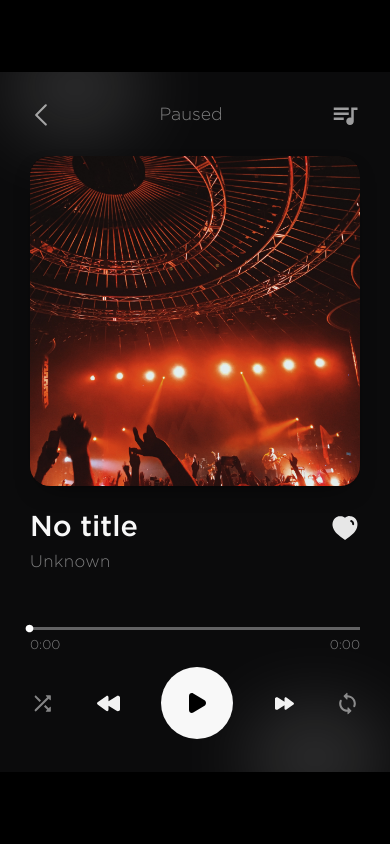
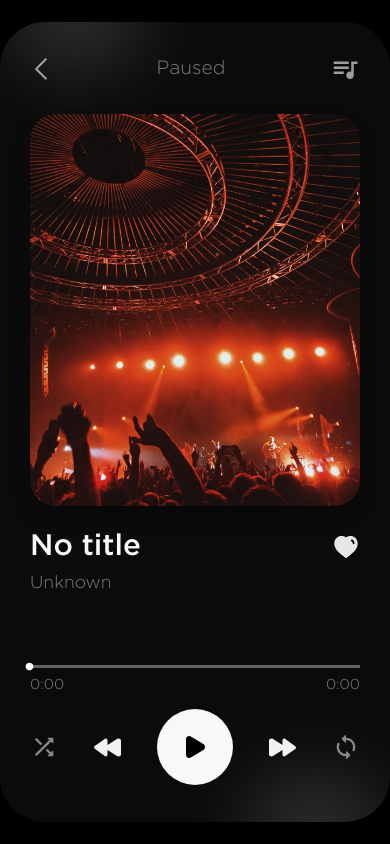
Before and after one commit to NavidMoeinDarbari/musicplayer, a React (Create React App) app: page / in a window 390 px wide. Built offline with nearby package versions, Linux system fonts and the light colour scheme; the HTML template or start-up script is replaced by a standard one.

Commit message:
some small changes in UI

```diff
--- a/src/components/Player.js
+++ b/src/components/Player.js
@@ -40,7 +40,6 @@ const Player = () => {
    const changeHandler = () => {
       audioNamesSubstr(input.current.files)
       timeHandler()
-      addToFavorites()
    }
 
    const audioNamesSubstr = (audioList) => {
@@ -142,9 +141,9 @@ const Player = () => {
    }
 
    return (
-      <div className="relative overflow-hidden w-300 h-600 bg-0b0b0c rounded-40 font-gothamBold sm:w-screen sm:h-screen sm:rounded-none lg:w-400 lg:h-700">
+      <div className="relative overflow-hidden w-300 h-600 bg-0b0b0c rounded-40 font-gothamBold sm:w-screen sm:h-screen sm:rounded-none lg:w-400 lg:h-800 lg:rounded-45">
          <div className="absolute flex flex-col justify-start w-full h-full">
-            <header className="w-full h-12% bg-transparent">
+            <header className="w-full h-12% bg-transparent lg:h-11.5%">
                <div className="w-full h-full flex justify-between items-center pt-0.5 px-26 pb-0 lg:px-30">
                   <img src={ArrowLeft} className="z-10 transition duration-200 cursor-pointer w-17 opacity-60 hover:opacity-90 lg:w-22"/>
                   <p className={`${playState? 'animate-colorAnimation' : 'animate-none'} text-ffffff77 font-gothamThin text-headerTxtSize sm:text-base lg:text-headerTxtLg`}>{playState ? 'Playing now' : 'Paused'}</p>
@@ -155,19 +154,19 @@ const Player = () => {
                   <audio src={`songs/${audioNames[indexNumber]}`} ref={player}></audio>
                </div>
             </header>
-            <main className="w-full h-68% z-10">
-               <div className="w-full h-75% pt-0 px-25 pb-27 lg:px-30">
-                  <div className="flex items-center justify-center w-full h-full overflow-hidden bg-black rounded-20 shadow-coverImgShadow">
+            <main className="w-full h-68% z-10 lg:h-69.5%">
+               <div className="w-full h-75% pt-0 px-25 pb-25 lg:px-30">
+                  <div className="flex items-center justify-center w-full h-full overflow-hidden bg-black rounded-20 shadow-coverImgShadow lg:rounded-25">
                      <img src={CoverImage} className="object-cover w-full h-full"/>
                   </div>
                </div>
                <div className="w-full h-25% flex flex-col justify-between py-0 px-25 lg:px-30">
-                  <div className="relative flex flex-col justify-between w-full h-60 lg:w-70">
-                     <div className="flex flex-row items-center justify-between h-1/2">
+                  <div className="relative flex flex-col justify-between w-full gap-5 h-60 lg:w-70 lg:gap-3">
+                     <div className="flex flex-row items-center justify-between h-full">
                         <h1 className="flex items-center justify-between h-full font-gothamMedium text-songNameSize text-F8F8F8 sm:text-2xl lg:text-songNameLg">{audioFiles.length ? audioFiles[indexNumber].songName : 'No title'}</h1>
-                        <img src={localStorage.getItem(`${indexNumber}`) && isLiked ? RedHeart : WhiteHeart } className="cursor-pointer w-23 opacity-90 lg:w-30" onClick={addToFavorites}/>
+                        <img src={localStorage.getItem(`${indexNumber}`) && isLiked ? RedHeart : WhiteHeart } className="cursor-pointer w-23 opacity-90 lg:w-28" onClick={addToFavorites}/>
                      </div>
-                     <p className="h-35% flex justify-start items-center text-ffffff79 text-infoTxtSize tracking-wide font-gothamThin leading-17 sm:text-headerTxtSize lg:text-musicInfoLg">{audioFiles.length ? audioFiles[indexNumber].artist : 'Unknown'}</p>
+                     <p className="items-center justify-start h-full text-ffffff79 text-infoTxtSize font-gothamThin leading-17 sm:text-headerTxtSize lg:text-musicInfoLg">{audioFiles.length ? audioFiles[indexNumber].artist : 'Unknown'}</p>
                   </div>
                   <div className="relative w-full h-40 flex justify-center items-end pb-0.5">
                      <div className="relative flex items-center justify-start w-full h-3 cursor-pointer bg-ffffff5c" onClick={seekingHandler}>
@@ -184,17 +183,17 @@ const Player = () => {
                   </div>
                </div>
             </main>
-            <footer className="w-full h-20% flex justify-center items-center pt-0.5 px-25 pb-0 lg:px-30">
+            <footer className="w-full h-20% flex justify-center items-center pt-0.5 px-25 pb-0 lg:px-30 lg:h-19%">
                <div className="flex flex-row items-center justify-between w-full">
-                  <img src={Shuffle} className="opacity-50 controlsImg w-21 hover:opacity-95 lg:w-25" style={{opacity: shuffleState && '100%'}} onClick={() => setShuffleState(!shuffleState)}/>
-                  <img src={Next_Previous} className="rotate-180 controlsImg w-19 opacity-95 hover:opacity-60 lg:w-23" onClick={() => indexNumberHandler('decrease')}/>
-                  <div className="z-10 flex items-center justify-center transition duration-200 rounded-full cursor-pointer w-66 h-66 hover:opacity-60 bg-F8F8F8 lg:w-72 lg:h-72" onClick={playPauseHandler}>
+                  <img src={Shuffle} className="opacity-50 controlsImg w-21 hover:opacity-95 lg:w-28" style={{opacity: shuffleState && '100%'}} onClick={() => setShuffleState(!shuffleState)}/>
+                  <img src={Next_Previous} className="rotate-180 controlsImg w-19 opacity-95 hover:opacity-60 lg:w-27" onClick={() => indexNumberHandler('decrease')}/>
+                  <div className="z-10 flex items-center justify-center transition duration-200 rounded-full cursor-pointer w-66 h-66 hover:opacity-60 bg-F8F8F8 lg:w-76 lg:h-76" onClick={playPauseHandler}>
                      {
-                        playState? <img className="controlsImg w-15 hover:opacity-100 lg:w-17" src={Pause}/> : <img className="controlsImg w-15 hover:opacity-100 lg:w-17" src={Play}/>
+                        playState? <img className="controlsImg w-15 hover:opacity-100 lg:w-19" src={Pause}/> : <img className="controlsImg w-15 hover:opacity-100 lg:w-19" src={Play}/>
                      }
                   </div>
-                  <img src={Next_Previous} className="controlsImg w-19 opacity-95 hover:opacity-60" onClick={() => indexNumberHandler('increase')}/>
-                  <img src={Repeat} className="opacity-50 controlsImg w-21 hover:opacity-95 lg:w-25"/>
+                  <img src={Next_Previous} className="controlsImg w-19 opacity-95 hover:opacity-60 lg:w-27" onClick={() => indexNumberHandler('increase')}/>
+                  <img src={Repeat} className="opacity-50 controlsImg w-21 hover:opacity-95 lg:w-28"/>
                </div>
             </footer>
          </div>
--- a/tailwind.config.js
+++ b/tailwind.config.js
@@ -39,9 +39,14 @@ module.exports = {
             400: '400px',
             300: '300px',
             130: '130px',
+            76: '76px',
             72: '72px',
             66: '66px',
             30: '30px',
+            29: '29px',
+            28: '28px',
+            27: '27px',
+            26: '26px',
             25: '25px',
             23: '23px',
             22: '22px',
@@ -52,24 +57,32 @@ module.exports = {
             9: '9px'
          },
          height: {
+            800: '800px',
             700: '700px',
             600: '600px',
             90: '90px',
+            76: '76px',
             72: '72px',
             70: '70px',
             66: '66px',
             60: '60px',
             40: '40px',
             3: '3px',
+            '75.5%': '75.5%',
+            '75%': '75%',
+            '69.5%': '69.5%',
+            '68%': '68%',
             '35%': '35%',
-            '68%': '68%',
-            '75%': '75%',
             '25%': '25%',
             '20%': '20%',
+            '19%': '19%',
             '12%' : '12%',
+            '11.5%': '11.5%'
          },
          borderRadius: {
+            45: '45px',
             40: '40px',
+            25: '25px',
             20: '20px',
          },
          padding:{
@@ -87,14 +100,14 @@ module.exports = {
             gothamThin : ['GothamThin']
          },
          fontSize: {
-            headerTxtLg: '1.1rem',
-            headerTxtSize: '.92rem',
-            infoTxtSize: '.92rem',
-            songNameLg: '1.8rem',
-            songNameSize: '1.46rem',
-            timeTxtLg: '.8rem',
+            headerTxtLg: '1.2rem',
+            headerTxtSize: '.95rem',
+            infoTxtSize: '.9rem',
+            songNameLg: '1.85rem',
+            songNameSize: '1.47rem',
+            timeTxtLg: '.9rem',
             timeTxtSize: '.75rem',
-            musicInfoLg: '1.05rem'
+            musicInfoLg: '1.1rem'
          },
          lineHeight: {
             17: '17px'
@@ -102,7 +115,12 @@ module.exports = {
          spacing: {
             '-10': '-10px',
             '-20': '-20px',
-            '-30': '-30px'
+            '-25': '-25px',
+            '-30': '-50px'
+         },
+         gap: {
+            6: '6px',
+            5: '5px'
          }
      },
    },
```
